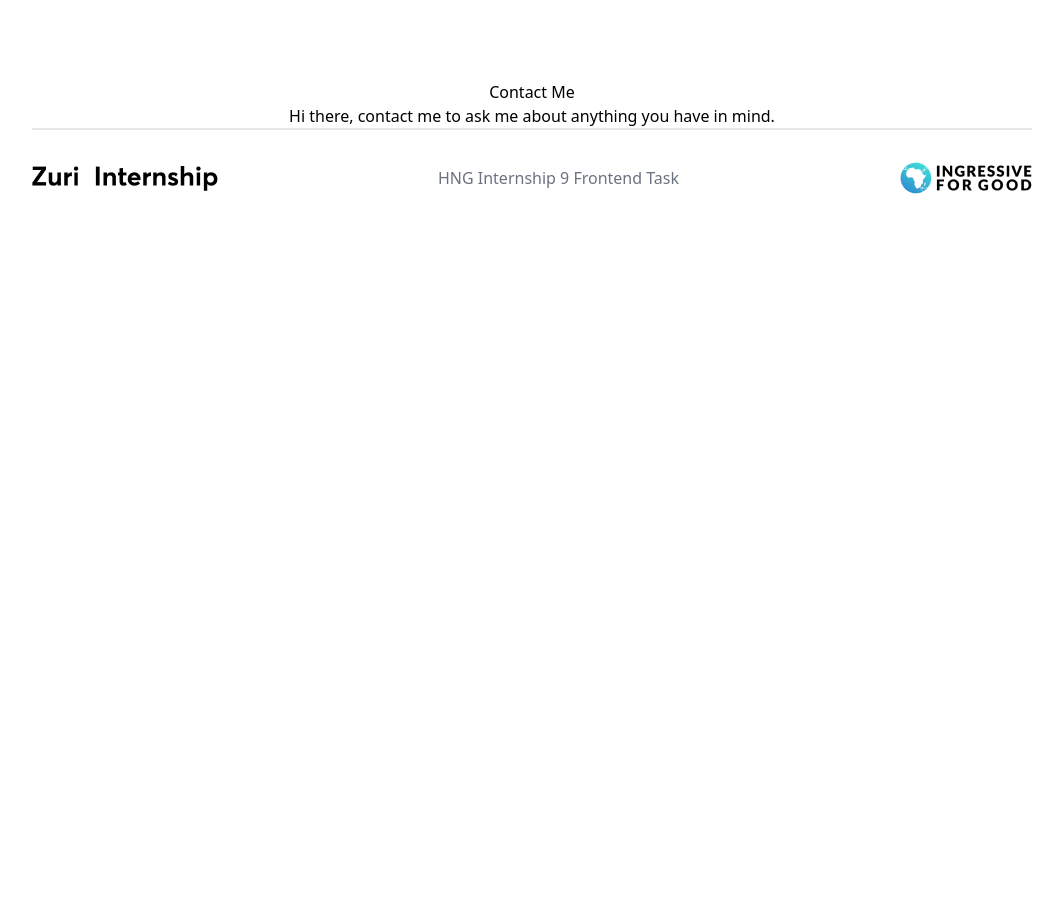
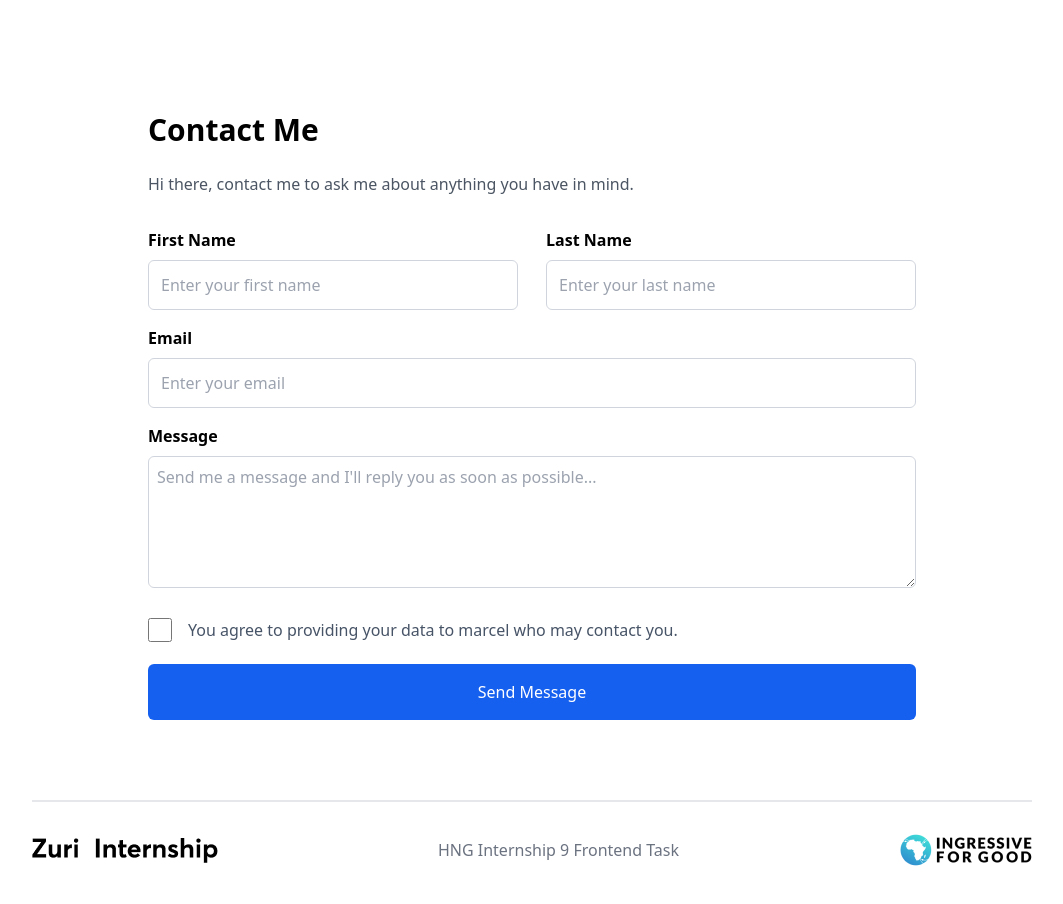
Before and after one commit to marcel-codett/linktree, a React (Create React App) app: page /contact in a window 1280 px wide. Shown: the top 904 px of the page, without its empty margins (108-1171 px from the left). Before the commit the page ends 800 px from the top, so only its background shows below. Built offline with nearby package versions, Linux system fonts and the light colour scheme; what @syncfusion/ej2-base would draw is missing.

Commit message:
feat: created contact page with form validation

```diff
--- a/src/assets/links.js
+++ b/src/assets/links.js
@@ -41,7 +41,7 @@ export const items = [
   },
   {
     key: "7",
-    title: "Contact",
+    title: "Contact Me",
     subtitle: "get in touch with me",
     id: "contact",
     page_route: true,
--- a/src/components/PageLayout.jsx
+++ b/src/components/PageLayout.jsx
@@ -6,7 +6,7 @@ const PageLayout = () => {
   return (
     <div
       className="dark:bg-main-dark-bg
-    overflow-x-hidden  py-20 grid place-items-center h-max"
+    overflow-x-hidden py-20 grid place-items-center h-max"
     >
       <Outlet />
       <Footer />
--- a/src/pages/Contact.jsx
+++ b/src/pages/Contact.jsx
@@ -1,10 +1,126 @@
-import React from "react";
+import React, { useState } from "react";
+import { FiSend } from "react-icons/fi";
+import { Popup } from "@syncfusion/ej2-popups";
+const Contact = () => {
+  const name = "marcel";
+  const [popup, setPopup] = useState(false);
+  const handleSubmit = (e) => {
+    e.preventDefault();
 
-const Contact = () => {
+    setPopup(true);
+  };
+
   return (
-    <div className="grid place-items-center">
-      <h1>Contact Me</h1>
-      <p>Hi there, contact me to ask me about anything you have in mind.</p>
+    <div className=" w-[85%] lg:w-[60%] mb-20 relative">
+      <div className="my-8">
+        <h1 className="text-3xl text-left mb-6 font-bold">Contact Me</h1>
+        <p
+          className="text-md font-normal
+        text-gray-600"
+        >
+          Hi there, contact me to ask me about anything you have in mind.
+        </p>
+      </div>
+
+      <form onSubmit={(e) => handleSubmit(e)}>
+        <div className="lg:flex md-block  items-center  mb-4  gap-7">
+          <div className="flex lg:mb-0 mb-4  flex-col w-full">
+            <label className="font-semibold" htmlFor="first_name">
+              First Name
+            </label>
+            <input
+              className="border rounded-md
+              p-3 mt-2 outline-none items-stretch
+              invalid:border-red-600
+              focus:valid:border-green-400
+               border-[#D0D5DD]"
+              placeholder="Enter your first name"
+              type="text"
+              pattern="^[A-Za-z][A-Za-z0-9_]{5,29}$"
+              id="first_name"
+              name="first_name"
+            />
+          </div>
+          <div className="flex flex-col w-full">
+            <label className="font-semibold" htmlFor="first_name">
+              Last Name
+            </label>
+            <input
+              pattern="^[A-Za-z][A-Za-z0-9_]{3,29}$"
+              className="border rounded-md
+              invalid:border-red-600
+              focus:valid:border-green-400
+             p-3 mt-2 outline-none items-stretch
+              border-[#D0D5DD]"
+              placeholder="Enter your last name"
+              type="text"
+              name="last_name"
+              id="last_name"
+            />
+          </div>
+        </div>
+        <div className="flex flex-col w-full">
+          <label className="font-semibold" htmlFor="email">
+            Email
+          </label>
+          <input
+            name="email"
+            required
+            className="border rounded-md
+             focus:invalid:border-red-600
+             valid:border-green-400
+             p-3 mt-2 outline-none items-stretch
+              border-[#D0D5DD]"
+            placeholder="Enter your email"
+            type="email"
+            id="email"
+          />
+        </div>
+        <div className="flex flex-col w-full mt-4">
+          <label className="font-semibold" htmlFor="message">
+            Message
+          </label>
+          <textarea
+            name="message"
+            minLength="10"
+            className="border h-[132px] rounded-md
+             invalid:border-red-600
+             focus:valid:border-green-400
+
+                 p-2 mt-2 outline-none items-stretch
+                  border-[#D0D5DD]"
+            id="message"
+            placeholder="Send me a message and I'll reply you as soon as possible..."
+          />
+        </div>
+        <div className="flex items-center space-x-4 w-full mt-6">
+          <input
+            required
+            name="check"
+            className="border  rounded-xl
+                 p-3 outline-none lg:w-6 lg:6 w-9 h-9
+                  border-[#D0D5DD]"
+            type="checkbox"
+          />
+          <label htmlFor="checkbox" className="font-md text-md text-[#475467]">
+            You agree to providing your data to {name} who may contact you.
+          </label>
+        </div>
+        <button
+          className="w-full
+        text-white mt-4 py-4 bg-[#1560EF]
+       hover:bg-[#1520EF]  rounded-md"
+          id="btn__submit"
+          type="submit"
+        >
+          Send Message
+        </button>
+      </form>
+      {popup && (
+        <div className="text-green-400 font-semibold text-center mt-4">
+          Message Delivered
+        </div>
+      )}
     </div>
   );
 };
```
